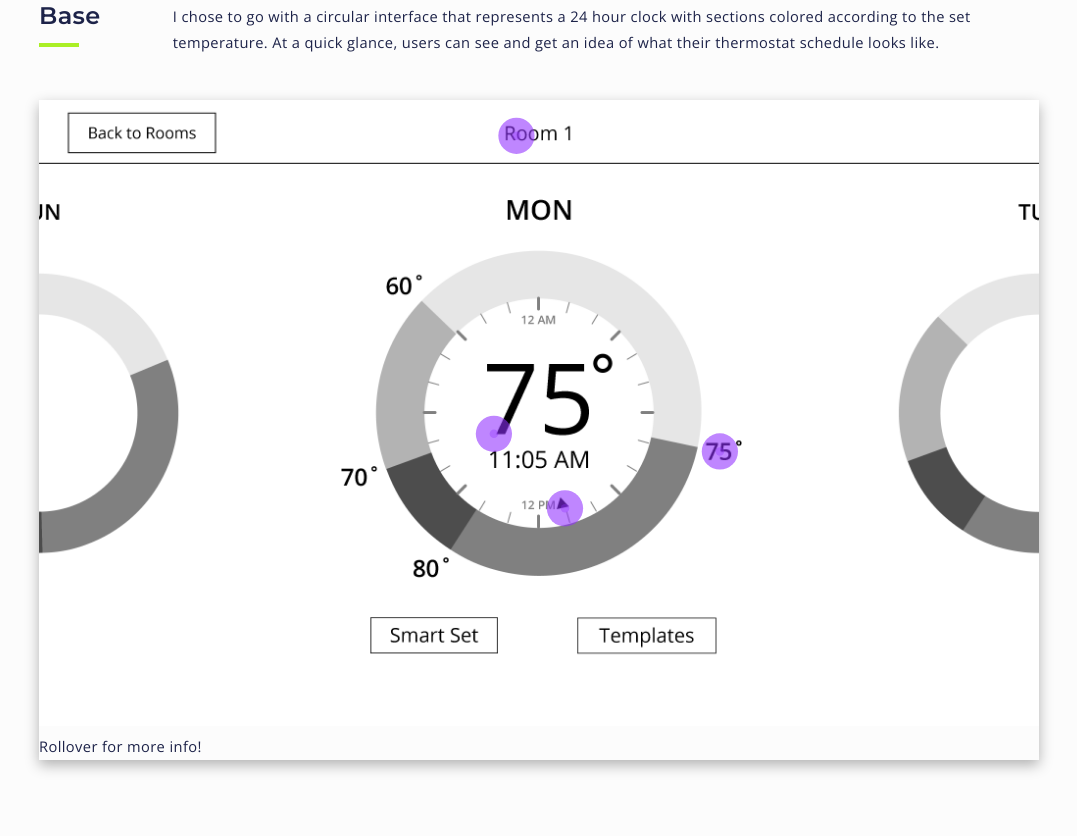
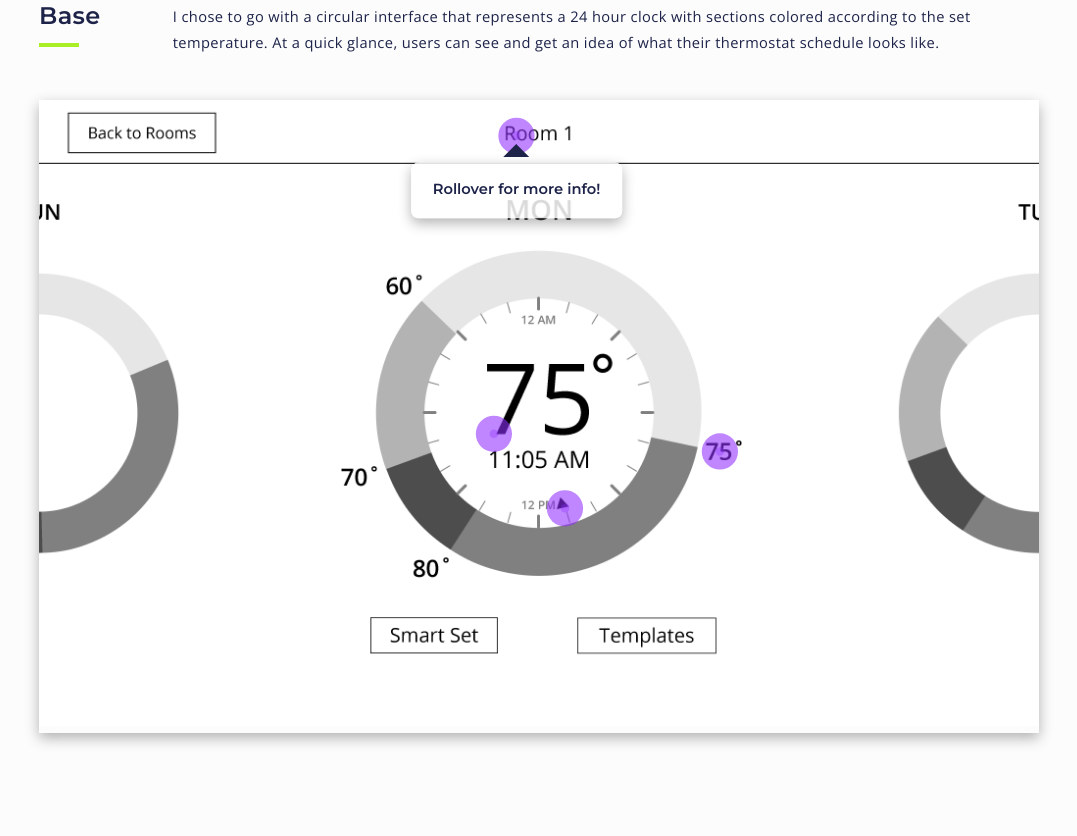
Before and after one commit to ampped/ampped.github.io, a plain HTML site: page projects/nest/nest.html in a window 1280 px wide. Shown: the part 3384-4220 px from the top of the page, without its empty margins (101-1178 px from the left). Drawn offline with nearby package versions, Linux system fonts and the light colour scheme.

Commit message:
css update for rollover!

```diff
--- a/styles/work2.sass
+++ b/styles/work2.sass
@@ -486,12 +486,6 @@ a
 			fill: $darkerPurple
 			stroke-width: 0
 			animation: pulse 6s linear infinite
-			/*&::after
-				display: block
-				position: absolute
-				border-radius: 50%
-				width: 25%
-				height: 25%*/
 			&.selected
 				stroke: $midPurple
 				stroke-width: 8
@@ -505,6 +499,36 @@ a
 			animation: pulse 6s linear infinite 3s
 			&.selected
 				display: none
+		.lookAtMe
+			background-color: rgba(255,255,255,0.85)
+			padding: 1em 1.5em
+			border-radius: 0.5em
+			transform: translate(-50%, 47%)
+			pointer-events: none
+			white-space: nowrap
+			@include heading-font()
+			@include drop-shadow()
+
+			position: absolute
+			z-index: 3
+
+			opacity: 1
+			transition: 0.3s ease-in-out
+
+			&::before
+				content: ' '
+				width: 0
+				height: 0
+				border: 0.9em solid transparent
+				border-bottom: 0.9em solid $blue
+				position: absolute
+				top: 0
+				left: 50%
+				transform: translate(-50%, -120%)
+
+			&.seen
+				opacity: 0
+				transform: translate(-50%, 20%)
 
 		@keyframes pulse
 			0%
```
Also changed, not shown: styles/work2.css.
